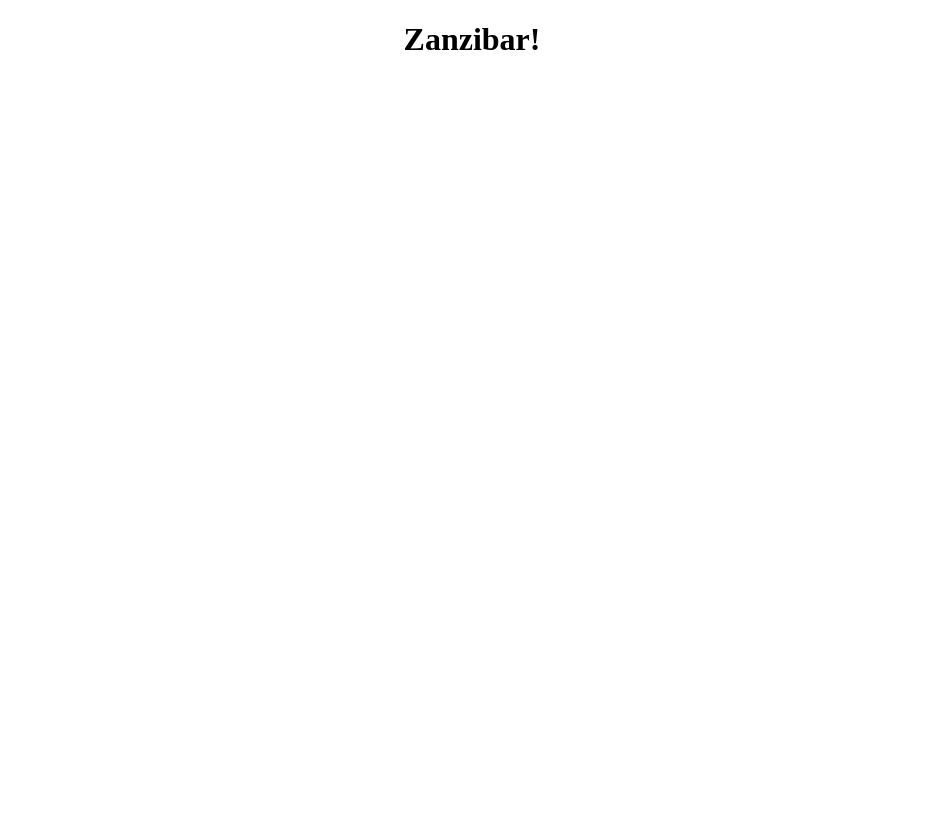
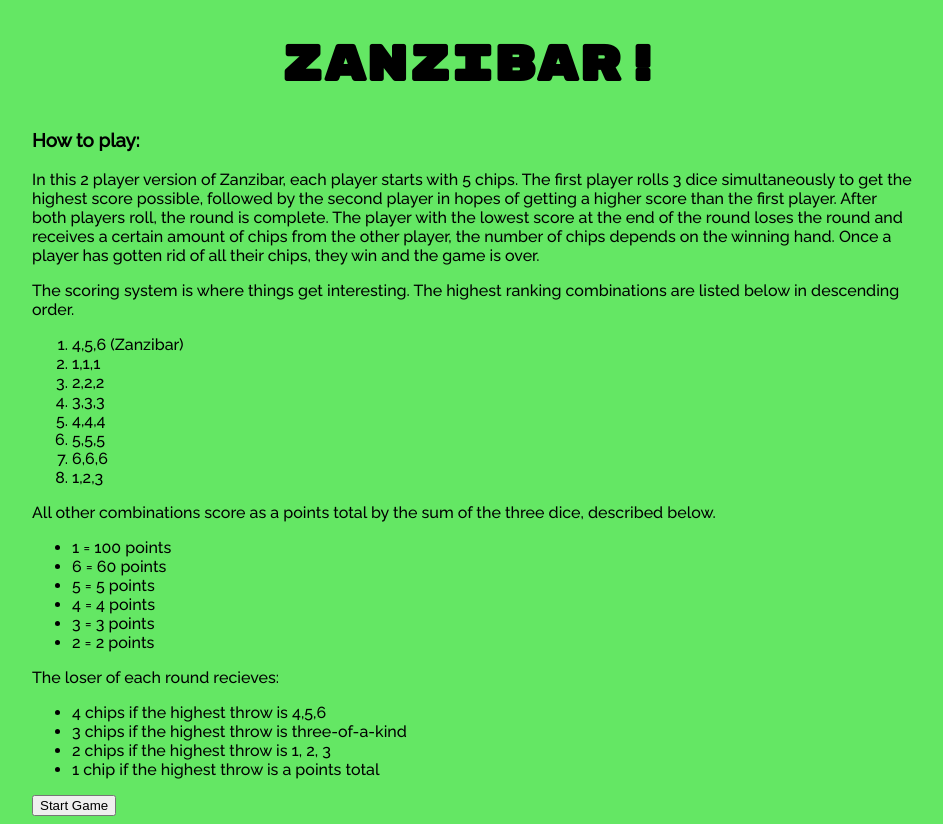
Before and after one commit to nickonbabaei/Zanzibar, a plain HTML site: page index.html in a window 1280 px wide. Shown: the whole page, without its empty margins (168-1111 px from the left). Before the commit the page ends 800 px from the top, so only its background shows below. Drawn offline with Linux system fonts and the light colour scheme.

Commit message:
MVP complete

```diff
--- a/index.html
+++ b/index.html
@@ -1,6 +1,8 @@
 <!DOCTYPE html>
 <html lang="en">
 <head>
+    <link href="https://fonts.googleapis.com/css2?family=Rubik+Mono+One&display=swap" rel="stylesheet">
+    <link href="https://fonts.googleapis.com/css2?family=Lato&family=Raleway:wght@500&display=swap" rel="stylesheet">
     <meta charset="UTF-8">
     <meta http-equiv="X-UA-Compatible" content="IE=edge">
     <meta name="viewport" content="width=device-width, initial-scale=1.0">
@@ -8,7 +10,41 @@
     <link rel="stylesheet" href="./indexStyle.css">
 </head>
 <body>
-    <h1>Zanzibar!</h1>
+    <h1>Zanzibar!<br></h1>
+    <div class="wrapped">
+
+        <h3>How to play:</h3>
+        <p>In this 2 player version of Zanzibar, each player starts with 5 chips. The first player rolls 3 dice simultaneously to get the highest score possible, followed by the second player in hopes of getting a higher score than the first player. After both players roll, the round is complete. The player with the lowest score at the end of the round loses the round and receives a certain amount of chips from the other player, the number of chips depends on the winning hand. Once a player has gotten rid of all their chips, they win and the game is over.<br> </p>
+        <p> The scoring system is where things get interesting. The highest ranking combinations are listed below in descending order.</p>
+        <ol>
+            <li>4,5,6 (Zanzibar)</li>
+            <li>1,1,1</li>
+            <li>2,2,2</li>
+            <li>3,3,3</li>
+            <li>4,4,4</li>
+            <li>5,5,5</li>
+            <li>6,6,6</li>
+            <li>1,2,3</li>
+        </ol>
+        <p>All other combinations score as a points total by the sum of the three dice, described below.</p>
+        <ul>
+            <li>1 = 100 points</li>
+            <li>6 = 60 points</li>
+            <li>5 = 5 points</li>
+            <li>4 = 4 points</li>
+            <li>3 = 3 points</li>
+            <li>2 = 2 points</li>
+        </ul>
+        <p>The loser of each round recieves:</p>
+        <ul>
+            <li>4 chips if the highest throw is 4,5,6</li>
+            <li>3 chips if the highest throw is three-of-a-kind</li>
+            <li>2 chips if the highest throw is 1, 2, 3</li>
+            <li>1 chip if the highest throw is a points total</li>
+        </ul>
+        <a href=second.html><button id=“start”>Start Game</button></a>
+
+    </div>
 
 </body>
 </html>
--- a/indexStyle.css
+++ b/indexStyle.css
@@ -1,3 +1,21 @@
+body {
+    margin-left: 200px;
+    margin-right: 200px;
+    background-color: rgb(100, 231, 100);
+}
+
 h1 {
     text-align: center;
+    color: black;
+    font-family: 'Rubik Mono One', sans-serif;
+    font-size: 50px;
 }
+
+.wrapped {
+    color: black;
+    font-family: 'Raleway', sans-serif;
+}
+
+#start {
+    cursor: pointer;
+}
--- a/script.js
+++ b/script.js
@@ -218,7 +218,7 @@ const restartGame = () => {
     redChips = 5
     rollCount = 0
     roundCount = 1
-    winner.style.color = 'white'
+    winner.style.color = 'rgb(100, 231, 100)'
     document.querySelector('.count').innerHTML = roundCount
     dice1.innerHTML = '?'
     dice2.innerHTML = '?'
--- a/secondStyle.css
+++ b/secondStyle.css
@@ -1,6 +1,7 @@
 body {
     margin: 3px;
     height: 100%;
+    background-color: rgb(100, 231, 100);
 }
 .blue-chips {
     margin: auto;
@@ -39,6 +40,7 @@ body {
     right: -380px;
     top: 120px;
     margin: auto;
+    cursor: pointer;
 }
 
 .dice {
@@ -55,6 +57,7 @@ body {
     margin-right: 5px;
     text-align: center;
     font-size: 40px;
+    background: white;
 
 }
 
@@ -64,6 +67,7 @@ body {
     border: 2px solid black;
     text-align: center;
     font-size: 40px;
+    background: white;
 }
 
 .dice-3 {
@@ -73,6 +77,7 @@ body {
     border: 2px solid black;
     text-align: center;
     font-size: 40px;
+    background: white;
 }
 
 .container {
@@ -88,7 +93,7 @@ body {
 }
 
 .container-2 {
-    color: white;
+    color: rgb(100, 231, 100);
     font-family: 'Raleway', sans-serif;
     text-align: center;
     width: 350px;
@@ -107,9 +112,11 @@ body {
 
 
 .restart-game {
+    cursor: pointer;
     font-family: 'Raleway', sans-serif;
     position: relative;
     bottom: -120px;
     padding: 1%;
-    right: -75px
+    right: -75px;
+
 }
```
Also changed, not shown: second.html (+2 -2 lines), PCD01_Blue-removebg-preview (1).png (added), PCD01_Red-600x600-removebg-preview (2).png (added), 1 other file.
